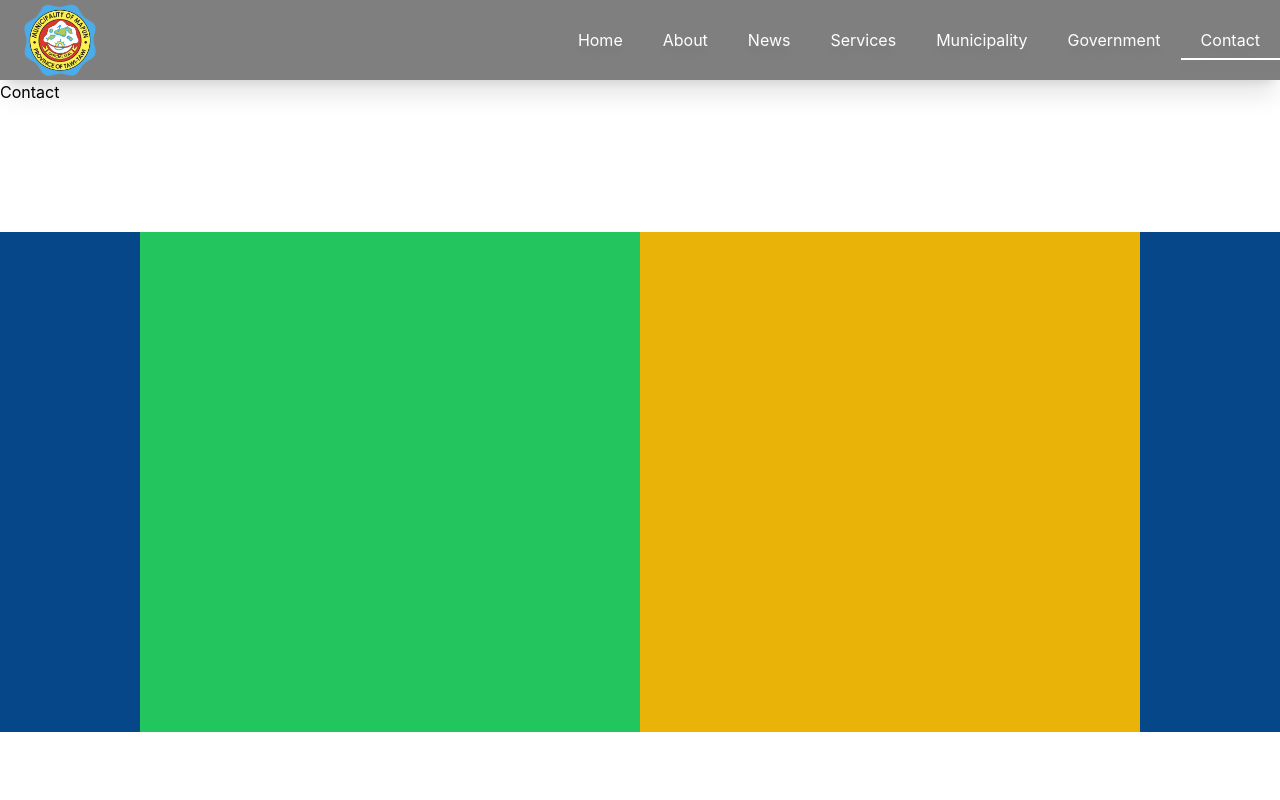
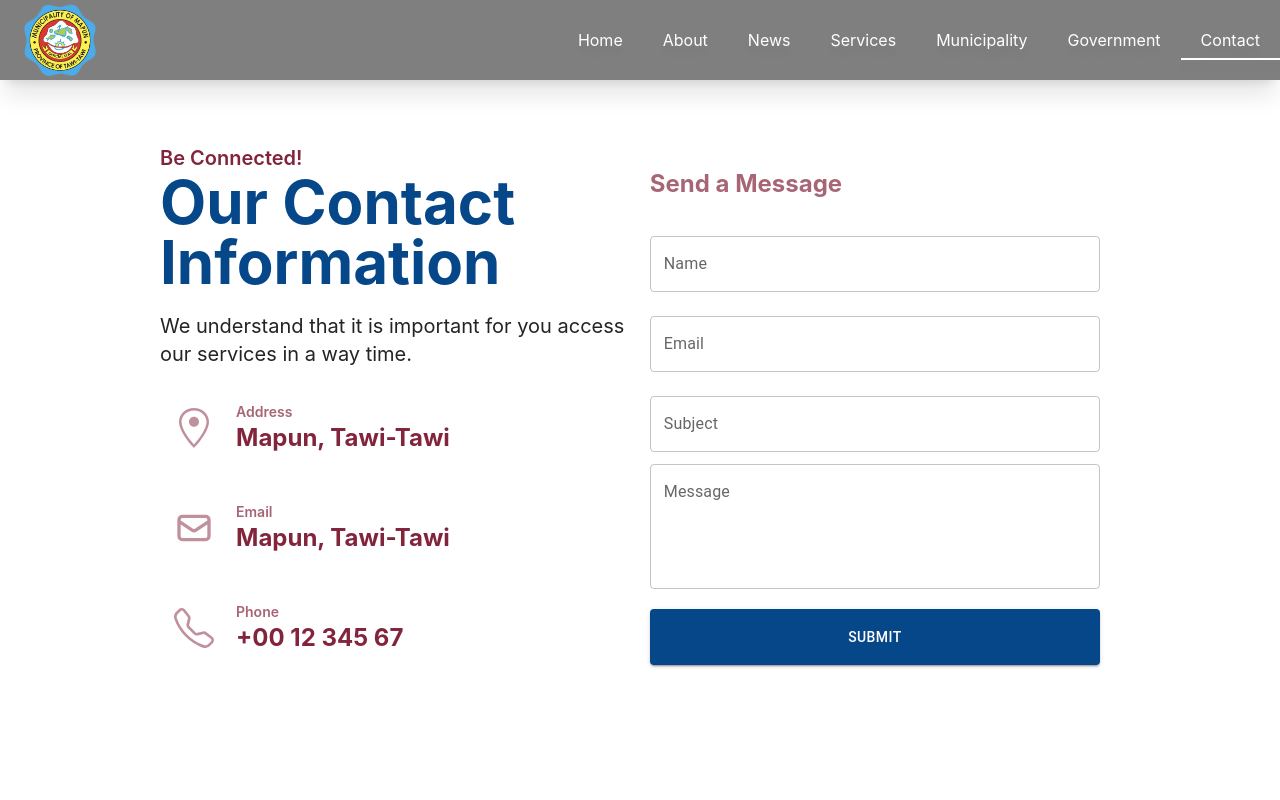
Before and after one commit to Dienviar/mapun, a React (Create React App) app: page /contact in a window 1280 px wide. Shown: the top 800 px of the page. Built offline with nearby package versions, Linux system fonts and the light colour scheme.

Commit message:
Contact page completed

```diff
--- a/src/Components/About/AboutMapun.js
+++ b/src/Components/About/AboutMapun.js
@@ -6,7 +6,7 @@ const AboutMapun = () => {
         <article className='flex justify-center h-auto w-1000px screen850px:grid'>
             <div className='w-full h-auto p-5'>
                 <div className='flex items-center w-full h-auto'>
-                    <p className='text-5xl font-bold text-blue_matte screen600px:text-4xl'>Location</p>
+                    <p className='text-5xl font-bold text-blue screen600px:text-4xl'>Location</p>
                 </div>
 
                 <div className='w-full h-auto mt-5'>
@@ -30,11 +30,11 @@ const AboutMapun = () => {
 
             <div className='w-full h-full p-5'>
                 <div className='flex items-center w-full h-auto'>
-                    <p className='text-5xl font-bold text-blue_matte screen600px:text-4xl'>Culture</p>
+                    <p className='text-5xl font-bold text-blue screen600px:text-4xl'>Culture</p>
                 </div>
 
                 <div className='w-full h-auto mt-5'>
-                    <div className='flex w-full h-auto my-2 bg-blue_matte rounded-xl'>
+                    <div className='flex w-full h-auto my-2 bg-blue rounded-xl'>
                         <div className='flex items-center justify-center h-auto px-2 w-28'>
                             <div className='flex items-center justify-center w-full h-28'>
                                 <img src={require('../../asset/AboutPage/about_culture1.png')} alt="Culture 1"/>
@@ -48,7 +48,7 @@ const AboutMapun = () => {
                         </div>
                     </div>
 
-                    <div className='flex w-full h-auto my-2 bg-blue_matte rounded-xl'>
+                    <div className='flex w-full h-auto my-2 bg-blue rounded-xl'>
                         <div className='flex items-center justify-center h-auto px-2 w-28'>
                             <div className='flex items-center justify-center w-full h-28'>
                                 <img src={require('../../asset/AboutPage/about_culture2.png')} alt="Culture 2"/>
@@ -62,7 +62,7 @@ const AboutMapun = () => {
                         </div>
                     </div>
 
-                    <div className='flex w-full h-auto my-2 bg-blue_matte rounded-xl'>
+                    <div className='flex w-full h-auto my-2 bg-blue rounded-xl'>
                         <div className='flex items-center justify-center h-auto px-2 w-28'>
                             <div className='flex items-center justify-center w-full h-28'>
                                 <img src={require('../../asset/AboutPage/about_culture3.png')} alt="Culture 3"/>
--- a/src/Components/About/History.js
+++ b/src/Components/About/History.js
@@ -6,7 +6,7 @@ const History = () => {
         <article className='flex justify-center h-auto w-1000px screen850px:grid'>
             <div className='w-full h-auto p-5'>
                 <div className='flex items-center w-full h-auto'>
-                    <p className='text-5xl font-bold text-blue_matte screen600px:text-4xl'>History</p>
+                    <p className='text-5xl font-bold text-blue screen600px:text-4xl'>History</p>
                 </div>
 
                 <div className='w-full h-auto mt-5'>
--- a/src/Components/About/MapunMap.js
+++ b/src/Components/About/MapunMap.js
@@ -4,7 +4,7 @@ const MapunMap = () => {
   return (
     <section className='w-full h-auto mt-20'>
         <article className='flex justify-center w-full h-auto px-5'>
-            <div className='h-auto w-1000px bg-red'>
+            <div className='h-auto w-1000px'>
                 <div class="mapouter">
                     <div class="gmap_canvas">
                         <iframe className='w-full h-500px' id="gmap_canvas" src="https://maps.google.com/maps?q=Mapun,%20Tawi-Tawi&t=k&z=13&ie=UTF8&iwloc=&output=embed" frameborder="0" scrolling="no" marginheight="0" marginwidth="0"></iframe>
--- a/src/Pages/Contact.js
+++ b/src/Pages/Contact.js
@@ -1,8 +1,94 @@
 import React from 'react'
+import { GoLocation } from 'react-icons/go'
+import { HiOutlineMail } from 'react-icons/hi'
+import { BsTelephone } from 'react-icons/bs'
+import TextField from '@mui/material/TextField';
+import Button from '@mui/material/Button';
 
 const Contact = () => {
   return (
-    <div>Contact</div>
+    <main className='relative flex justify-center w-full h-auto'>
+      <section className='flex justify-center h-auto px-5 mt-16 w-1000px screen1050px:grid'>
+          <article className='w-full h-auto'>
+            <div className='flex items-center w-full h-auto'>
+              <p className='text-xl font-semibold text-red'>Be Connected!</p>
+            </div>
+
+            <div className='flex items-center w-full h-auto'>
+              <p className='text-6xl font-bold text-blue screen800px:text-5xl screen350px:break-all'>Our Contact Information</p>
+            </div>
+
+            <div className='flex items-center w-full h-auto mt-5'>
+              <p className='text-xl text-semi_black'>We understand that it is important for you access our services in a way time.</p>
+            </div>
+
+            <div className='flex items-center w-full h-auto mt-5'>
+              <div className='flex items-center justify-center w-20 h-20'>
+                <GoLocation className='w-10 h-10 opacity-50 text-red'/>
+              </div>
+
+              <div className='flex items-center w-full h-20 p-2'>
+                <div>
+                  <p className='text-sm font-semibold text-red opacity-70'>Address</p>
+                  <p className='text-2xl font-bold text-red'>Mapun, Tawi-Tawi</p>
+                </div>
+              </div>
+            </div>
+
+            <div className='flex items-center w-full h-auto mt-5'>
+              <div className='flex items-center justify-center w-20 h-20'>
+                <HiOutlineMail className='w-10 h-10 opacity-50 text-red'/>
+              </div>
+
+              <div className='flex items-center w-full h-20 p-2'>
+                <div>
+                  <p className='text-sm font-semibold text-red opacity-70'>Email</p>
+                  <p className='text-2xl font-bold text-red'>Mapun, Tawi-Tawi</p>
+                </div>
+              </div>
+            </div>
+
+            <div className='flex items-center w-full h-auto mt-5'>
+              <div className='flex items-center justify-center w-20 h-20'>
+                <BsTelephone className='w-10 h-10 opacity-50 text-red'/>
+              </div>
+
+              <div className='flex items-center w-full h-20 p-2'>
+                <div>
+                  <p className='text-sm font-semibold text-red opacity-70'>Phone</p>
+                  <p className='text-2xl font-bold text-red'>+00 12 345 67</p>
+                </div>
+              </div>
+            </div>
+          </article>
+
+          <article className='w-full h-auto px-5 rounded-xl screen1050px:mt-20'>
+            <div className='flex items-center w-full h-20'>
+              <p className='text-2xl font-bold text-red opacity-70'>Send a Message</p>
+            </div>
+
+            <div className='flex items-center justify-center w-full h-20'>
+              <TextField id="outlined-basic" label="Name" variant="outlined" className='w-full'/>
+            </div>
+
+            <div className='flex items-center justify-center w-full h-20'>
+              <TextField id="outlined-basic" label="Email" variant="outlined" className='w-full' />
+            </div>
+
+            <div className='flex items-center justify-center w-full h-20'>
+              <TextField id="outlined-basic" label="Subject" variant="outlined" className='w-full' />
+            </div>
+
+            <div className='flex items-center justify-center w-full h-auto'>
+              <TextField id="outlined-basic" multiline rows={4} label="Message" variant="outlined" className='w-full' />
+            </div>
+
+            <div className='flex items-center justify-center w-full h-auto mt-5 mb-7'>
+              <Button variant="contained" style={{ backgroundColor: "#064789" }} className='w-full h-14'>Submit</Button>
+            </div>
+          </article>
+      </section>
+    </main>
   )
 }
 
--- a/tailwind.config.js
+++ b/tailwind.config.js
@@ -52,7 +52,7 @@ module.exports = {
         'red' : '#82243C',
         'grey' : "#EEEEEE",
         'semi_black' : "#252323",
-        'blue_matte' : "#064789",
+        'grey_blue' : "#A6ABBD",
       },
       dropShadow: {
         '0_7_3_rgaba_black_1': '0 7px 3px rgba(0, 0, 0, 1)',
```
